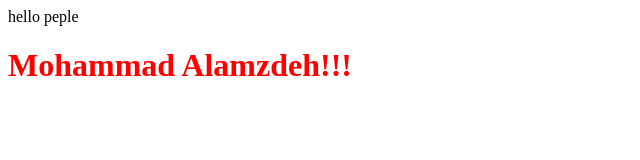
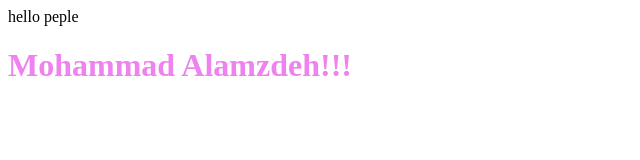
Before and after one commit to CityZens1999/cs50xiran, a plain HTML site: page index.html in a window 1280 px wide. Shown: the whole page, without its empty margins (0-640 px from the left). Drawn offline with Linux system fonts and the light colour scheme.

Commit message:
change color in hader

```diff
--- a/index.html
+++ b/index.html
@@ -8,6 +8,6 @@
 </head>
 <body>
     hello peple
-    <h1 style = "color : red" >Mohammad Alamzdeh!!!</h1>
+    <h1 style = "color : violet" >Mohammad Alamzdeh!!!</h1>
 </body>
 </html>
```
